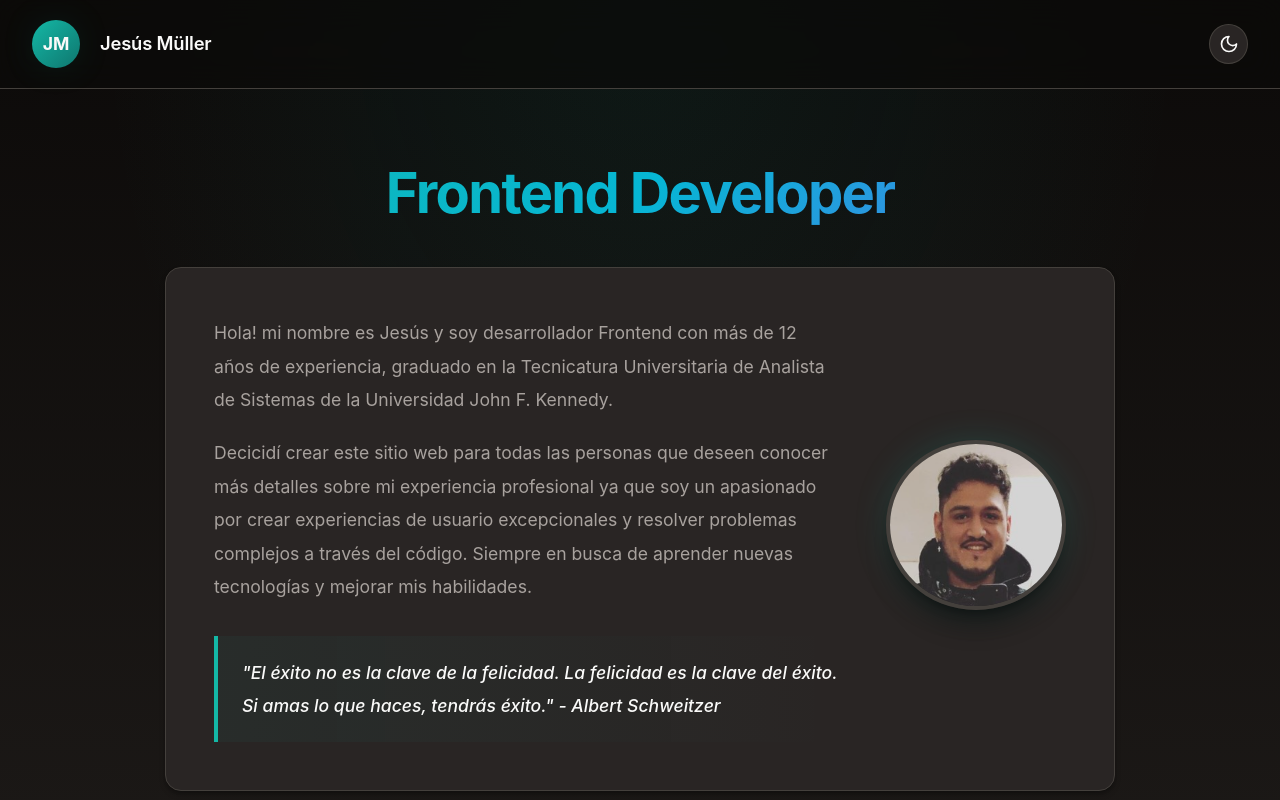
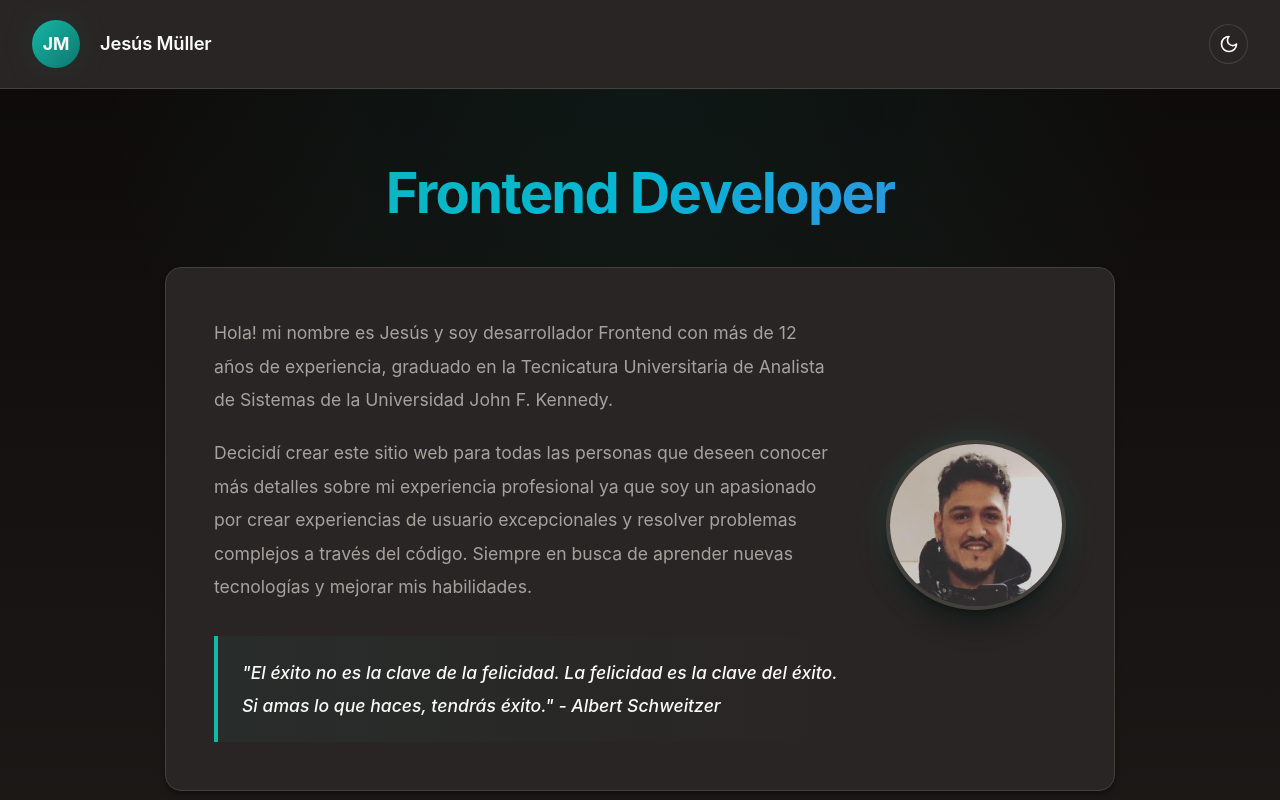
Before and after one commit to jDevZapata/jesus-muller, a Next.js app: page / in a window 1280 px wide. Shown: the top 800 px of the page. Built offline with nearby package versions, Linux system fonts and the light colour scheme.

Commit message:
fix light theme bar

```diff
--- a/src/app/components/header/Header.module.css
+++ b/src/app/components/header/Header.module.css
@@ -1,5 +1,5 @@
 .header {
-  background: rgba(12, 10, 9, 0.7);
+  background: var(--surface);
   backdrop-filter: blur(16px);
   -webkit-backdrop-filter: blur(16px);
   border-bottom: 1px solid var(--border);
@@ -12,6 +12,7 @@
   position: fixed;
   top: 0;
   z-index: 1000;
+  transition: var(--transition);
 }
 
 .headerContent {
```
